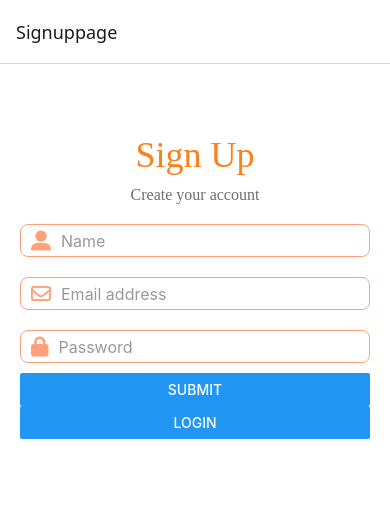
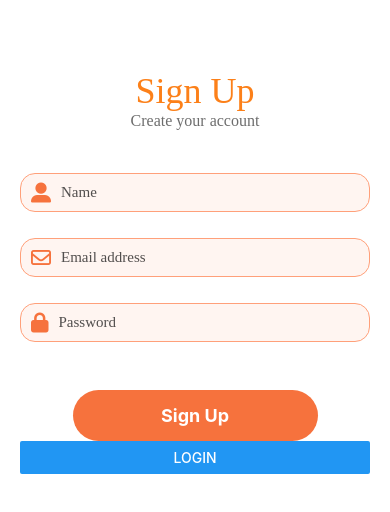
Before and after one commit to iamTanmayS/Jaano, a React Native app: screen /Signuppage in a window 390 px wide. Shown: the top 512 px of the page. Built offline with nearby package versions, Linux system fonts and the light colour scheme.

Commit message:
signup page button and everything working with input options final styled

```diff
--- a/App.tsx
+++ b/App.tsx
@@ -26,8 +26,10 @@ function App(): React.JSX.Element {
 
   return (
     <GestureHandlerRootView style={{ flex: 1 }}>
-    <NavigationContainer>
-    <Stack.Navigator>
+    <NavigationContainer >
+    <Stack.Navigator screenOptions={{
+      headerShown: false,
+    }} >
       <Stack.Screen name="Signuppage" component={Signuppage} />
       <Stack.Screen name="Loginpage" component={Loginpage} />
     </Stack.Navigator>
--- a/src/Assets/Theme/maintheme.ts
+++ b/src/Assets/Theme/maintheme.ts
@@ -2,7 +2,7 @@ const Maintheme = {
     colors: {
       background: '#FEFCFA', // Subtle peachy background
       cardBackground: '#FFFFFF', // Clean white for cards
-      textPrimary: '#2E2E2E', // Rich black for headlines
+      textPrimary: 'rgb(0, 0, 0)', // Rich black for headlines
       textSecondary: '#6D6D6D', // Subtle gray for body text
       accent: '#FF6347', // Bright red-orange for highlights
       success: '#4CAF50', // Green for positive actions
@@ -10,7 +10,8 @@ const Maintheme = {
       shadow: '#D3D3D3', // Light shadow for neomorphic effect
       info: '#2196F3', // Blue for informational text
       highlight: '#FFD700', // Gold for special highlights
-      headingcolor: "#FC8019"
+      headingcolor: "#FC8019",
+      darkorage: 'rgb(246, 114, 61)'
     },
     fonts: {
       heading: 'Poppins-SemiBold', // Rounded, friendly font
@@ -47,11 +48,11 @@ const Maintheme = {
     },
     shadows: {
       light: {
-        shadowColor: '#000',
-        shadowOffset: { width: 0, height: 4 },
-        shadowOpacity: 0.1,
-        shadowRadius: 8,
-        elevation: 5,
+        shadowColor: 'rgba(255, 148, 105, 0.65)',
+        shadowOffset: { width: 0, height: 2 },
+        shadowOpacity: 0.001,
+        shadowRadius: 15,
+        elevation: 4,
       },
       medium: {
         shadowColor: '#888',
--- a/src/Authentication/Signuppage.tsx
+++ b/src/Authentication/Signuppage.tsx
@@ -1,5 +1,5 @@
-import React from 'react';
-import { StyleSheet, Text, View, Button } from 'react-native';
+import React, { useState } from 'react';
+import { StyleSheet, Text, View, Button,Animated,TouchableOpacity } from 'react-native';
 import { useNavigation } from '@react-navigation/native';
 import { RootStackParamList } from '../Navigation/Routes';
 import { StackNavigationProp } from '@react-navigation/stack';
@@ -11,6 +11,26 @@ import InputField from '../Components/InputField';
 type SignUpPageNavigationProp = StackNavigationProp<RootStackParamList, 'Signuppage'>;
 
 const Signuppage = () => {
+  const [scaleValue] = useState(new Animated.Value(1)); // Initial opacity for animation
+
+  // Animation when button is pressed
+  const handleButtonPressIn = () => {
+    Animated.spring(scaleValue, {
+      toValue: 0.95, // Slightly reduce the size for a subtle effect
+      friction: 4, // Control the bounce (a smoother effect)
+      tension: 40, // Control the speed of the animation
+      useNativeDriver: true,
+    }).start();
+  };
+
+  const handleButtonPressOut = () => {
+    Animated.spring(scaleValue, {
+      toValue: 1, // Restore to original size
+      friction: 4,
+      tension: 40,
+      useNativeDriver: true,
+    }).start();
+  };
   const navigation = useNavigation<SignUpPageNavigationProp>();
 
   return (
@@ -20,8 +40,8 @@ const Signuppage = () => {
 
       <Formik
         initialValues={{ email: '', name: '', password: '' }}
-        onSubmit={(values) => console.log(values)}
-        validationSchema={signupValidationSchema}
+        onSubmit={(values) => {console.log("pressed");console.log(values)}}
+       validationSchema={signupValidationSchema}
       >
         {({ handleChange, handleBlur, handleSubmit, values, errors, touched }) => (
           <View>
@@ -57,9 +77,16 @@ const Signuppage = () => {
             {touched.password && errors.password && <Text style={styles.errorText}>{errors.password}</Text>}
 
             {/* Submit Button */}
-            <Button onPress={()=>handleSubmit
-
-            } title="Submit" />
+            <Animated.View style={[styles.buttonContainer, { opacity: scaleValue }]}>
+              <TouchableOpacity
+                style={styles.button}
+                onPressIn={handleButtonPressIn} // Press in (animation)
+                onPressOut={handleButtonPressOut} // Press out (reset animation)
+                onPress={handleSubmit as ()=> void}
+              >
+                <Text style={styles.buttonText}>Sign Up</Text>
+              </TouchableOpacity>
+            </Animated.View>
           </View>
         )}
       </Formik>
@@ -87,7 +114,7 @@ const styles = StyleSheet.create({
     fontSize: Maintheme.fontSizes.medium,
     textAlign: 'center',
     color: Maintheme.colors.textSecondary,
-    marginVertical: 10,
+    marginBottom: 30,
   },
   errorText: {
     fontSize: 12,
@@ -95,6 +122,26 @@ const styles = StyleSheet.create({
     marginBottom: 10,
     marginLeft: 10,
   },
+  buttonContainer: {
+    alignItems: 'center',
+    marginTop: 20,
+  },
+  button: {
+    backgroundColor: 'rgb(246, 114, 61)', // Use the same color you want
+    paddingVertical: 15,
+    paddingHorizontal: 30,
+    borderRadius: 30,
+    width: '70%',
+    alignItems: 'center',
+    justifyContent: 'center',
+    elevation: 3, // Shadow for Android
+    marginTop: 15,
+  },
+  buttonText: {
+    color: '#FFF',
+    fontSize: 18,
+    fontWeight: 'bold',
+  },
 });
 
 export default Signuppage;
--- a/src/Components/InputField.tsx
+++ b/src/Components/InputField.tsx
@@ -1,6 +1,7 @@
 import React from 'react';
 import { TextInput, View, StyleSheet } from 'react-native';
 import Icon from 'react-native-vector-icons/FontAwesome6';
+import Maintheme from '../Assets/Theme/maintheme';
 
 
 interface InputFieldProps{
@@ -20,7 +21,7 @@ const InputField = ({
   iconName,
 }:InputFieldProps) => {
   return (
-    <View style={styles.container}>
+    <View style={[styles.container]}>
       <Icon name={iconName} size={20} style={styles.icon} />
       <TextInput
         placeholder={placeholder}
@@ -28,8 +29,8 @@ const InputField = ({
         onChangeText={onChangeText}
         onBlur={onBlur}
         value={value}
-        style={styles.input}
-        placeholderTextColor="#999" // Optional placeholder color
+        style={[styles.input]}
+        placeholderTextColor="rgba(32, 31, 31, 0.78)" // Optional placeholder color
       />
     </View>
   );
@@ -39,22 +40,27 @@ const styles = StyleSheet.create({
   container: {
     flexDirection: 'row',
     alignItems: 'center',
-    borderWidth: 1,
+    borderWidth: 0.4,
     borderColor: '#FFA07A', // Light orange border
-    borderRadius: 8,
+    borderRadius: 15,
     paddingHorizontal: 10,
-    paddingVertical: 5,
-    marginVertical: 10,
-    backgroundColor: '#FFF', // Optional background for contrast
+    paddingVertical: 8,
+    marginVertical: 13,
+    backgroundColor: 'rgba(255, 160, 122, 0.1)',
+    // Optional background for contrast
   },
   icon: {
     marginRight: 10, // Space between icon and input box
-    color: '#FFA07A', // Match border color
+    color: 'rgb(246, 114, 61)', // Match border color
   },
   input: {
     flex: 1,
-    fontSize: 16,
-    color: '#333', // Text color
+    fontSize:15 ,
+    color: Maintheme.colors.textPrimary, // Text color
+    fontFamily: Maintheme.fonts.body,
+
+
+
   },
 });
 
```
